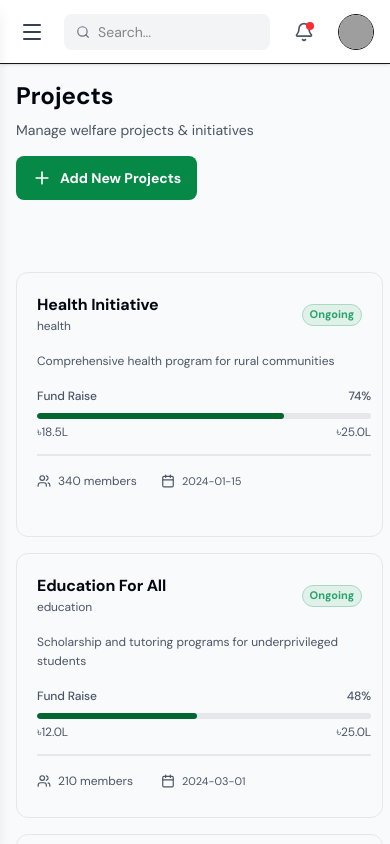
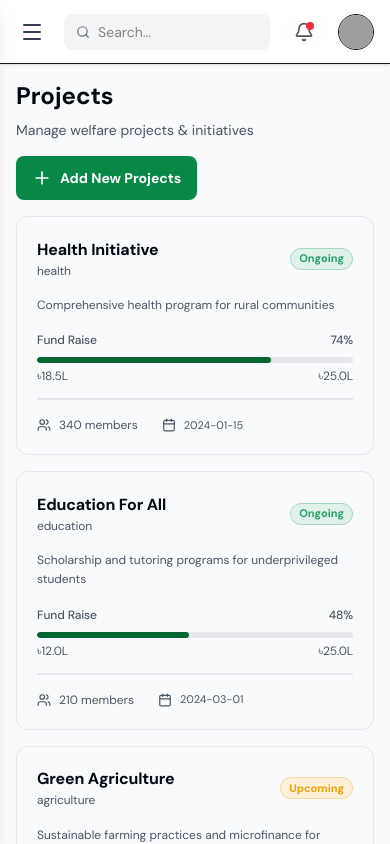
Before and after one commit to niduslab/Expro-Frontend, a Next.js app: page /admin/projects in a window 390 px wide. Shown: the top 844 px of the page. Built offline with nearby package versions, Linux system fonts and the light colour scheme; grey boxes are pictures that could not be loaded; a web font is replaced by a local one.

Commit message:
updated project page's responsiveness

```diff
--- a/app/(auth)/admin/projects/fund-raise-progress.tsx
+++ b/app/(auth)/admin/projects/fund-raise-progress.tsx
@@ -14,10 +14,10 @@ const FundRaiseProgress: React.FC<FundRaiseProgressProps> = ({
   const percentage = Math.min(100, (raised / goal) * 100);
 
   return (
-    <div className="w-[334px] ">
+    <div className=" ">
       {/* Title and percentage */}
 
-      <div className="flex justify-between pb-2 w-[334px]">
+      <div className="flex justify-between pb-2 ">
         <span className="text-[#4A5565] font-medium text-[12px] leading-[150%] tracking-[-0.01em] align-middle">
           Fund Raise
         </span>
--- a/app/(auth)/admin/projects/page.tsx
+++ b/app/(auth)/admin/projects/page.tsx
@@ -97,28 +97,29 @@ export default function AdminProjects() {
           </div>
         </div>
 
-        <div className=" grid grid-cols-1 xl:grid-cols-3 gap-4 mt-8">
+        <div className="grid grid-cols-1 md:grid-cols-2 lg:grid-cols-2 xl:grid-cols-3 gap-4 mt-4">
           {projects.map((proj, idx) => (
             <div
               key={idx}
-              className="w-[367px] h-[265px] flex flex-col border border-[#E5E7EB] rounded-[12px] relative gap-4 top-10 p-5"
+              className="flex flex-col border border-[#E5E7EB] rounded-[12px] relative gap-4 p-5 h-auto"
             >
-              <div className="h-[43px] flex items-center justify-between">
-                <div className="flex gap-[13px] items-start">
-                  <div className="flex flex-col h-[43px] w-[265px]">
-                    <p className=" text-[#030712] font-semibold text-[16px] leading-[150%] tracking-[-0.01em]">
+              <div className="flex items-center justify-between h-[43px]">
+                <div className="flex gap-3 items-start flex-1">
+                  <div className="flex flex-col">
+                    <p className="text-[#030712] font-semibold text-[16px] leading-[150%] tracking-[-0.01em]">
                       {proj.title}
                     </p>
-                    <p className=" text-[#4A5565] font-normal text-[12px] leading-[150%] tracking-[-0.01em]">
+                    <p className="text-[#4A5565] font-normal text-[12px] leading-[150%] tracking-[-0.01em]">
                       {proj.category}
                     </p>
                   </div>
                 </div>
+
                 <div
-                  className={`flex items-center justify-center rounded-full font-semibold  ${
+                  className={`flex items-center justify-center rounded-full font-semibold px-2 text-[11px] ${
                     proj.status === "Upcoming"
-                      ? "w-[80px] px-1 text-[11px] border bg-[#FEF1DA] text-[#F59F0A] border-[#FBD89C]"
-                      : "w-[72px] bg-[#DFF1E9] text-[11px] border border-[#A8DAC3] text-[#29A36A]"
+                      ? "bg-[#FEF1DA] text-[#F59F0A] border border-[#FBD89C]"
+                      : "bg-[#DFF1E9] text-[#29A36A] border border-[#A8DAC3]"
                   }`}
                   style={{ height: "22px" }}
                 >
@@ -126,23 +127,24 @@ export default function AdminProjects() {
                 </div>
               </div>
 
-              <div className="flex flex-col gap-4 h-[129px] w-full">
-                <span className="text-[#4A5565] w-[334px] font-normal text-[12px] leading-[160%]">
+              <div className="flex flex-col gap-4 h-auto w-full">
+                <span className="text-[#4A5565] font-normal text-[12px] leading-[160%]">
                   {proj.description}
                 </span>
+
                 <FundRaiseProgress raised={proj.raised} goal={proj.goal} />
 
-                <div className="w-[334px] border border-[#E5E7EB]"></div>
+                <div className="w-full border border-[#E5E7EB]"></div>
 
-                <div className="flex w-[210px] h-[19px] gap-[24px]">
-                  <div className="flex items-center gap-[7px] w-[100px]">
-                    <Users className="text-[#4A5565] h-[14px] w-[14px]" />
+                <div className="flex flex-wrap gap-6">
+                  <div className="flex items-center gap-2">
+                    <Users className="text-[#4A5565] h-3.5 w-3.5" />
                     <span className="text-[#4A5565] font-normal text-[12px]">
                       {proj.members} members
                     </span>
                   </div>
-                  <div className="flex items-center gap-[7px] w-[86px]">
-                    <Calendar className="text-[#4A5565] h-[14px] w-[14px]" />
+                  <div className="flex items-center gap-2">
+                    <Calendar className="text-[#4A5565] h-3.5 w-3.5" />
                     <span className="text-[#4A5565] font-normal text-[11px]">
                       {proj.date}
                     </span>
```
